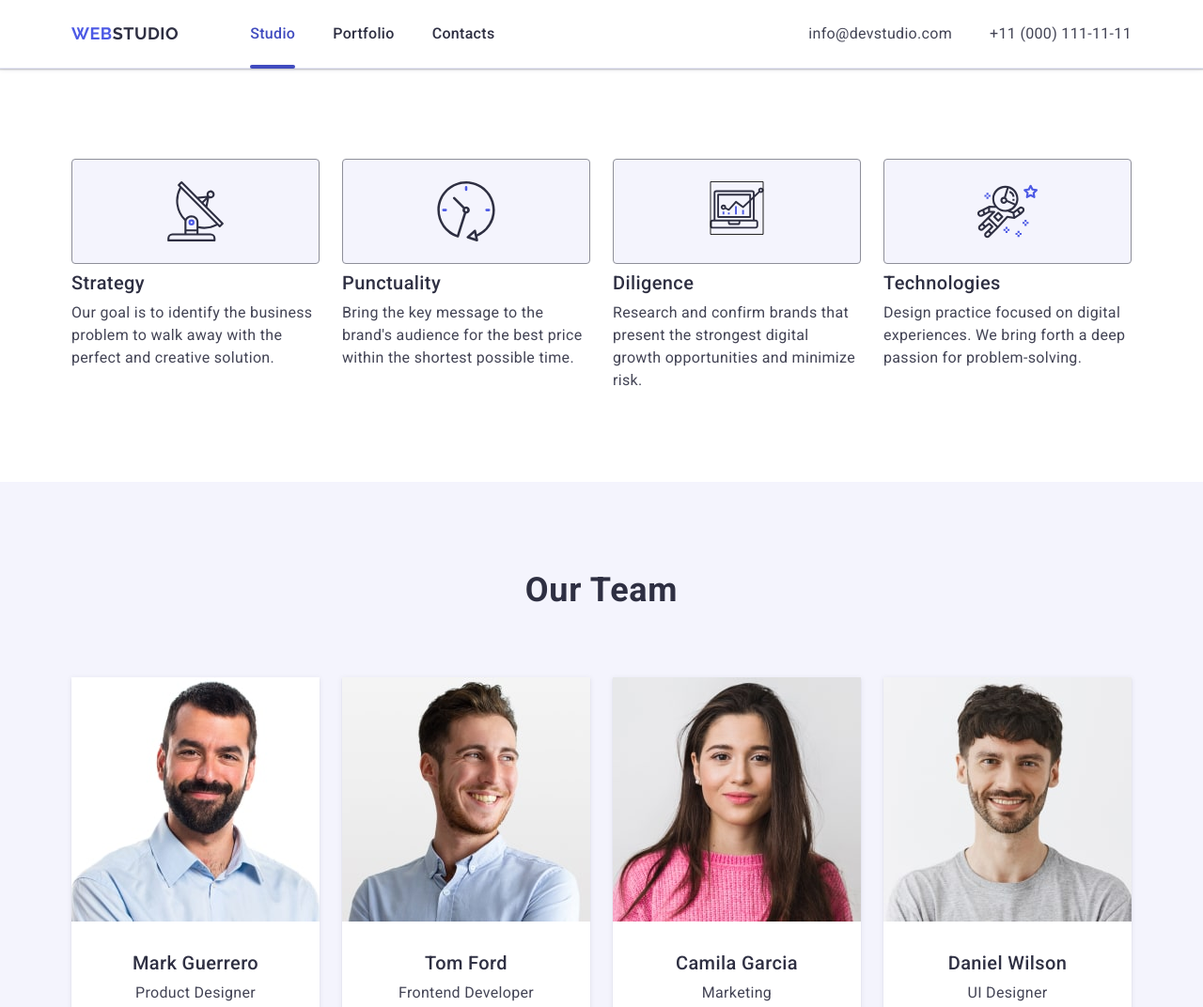
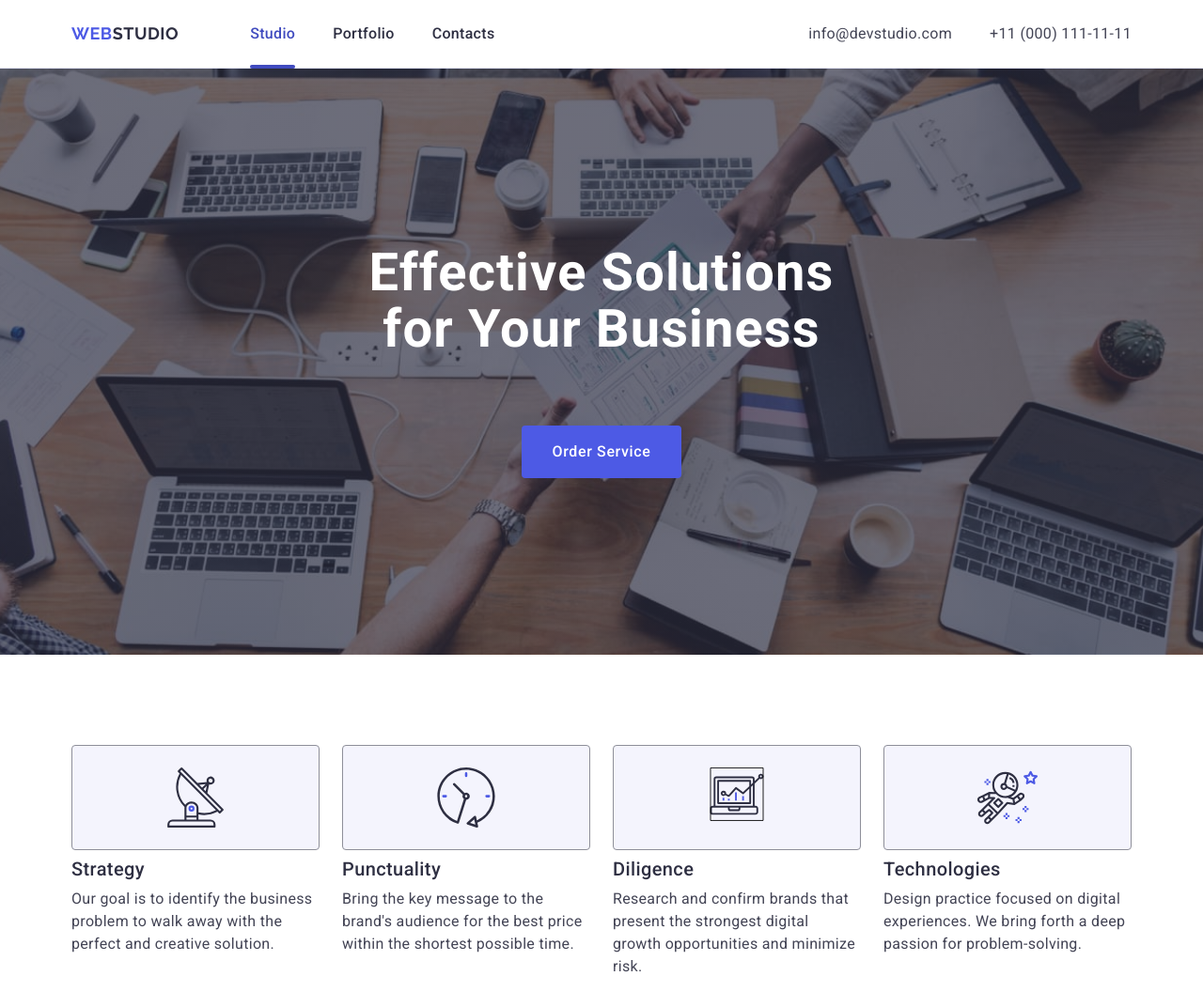
Before and after one commit to Maksym-Klymkovetskyi/goit-markup-hw-06, a plain HTML site: page index.html in a window 1280 px wide. Shown: the top 1072 px of the page at 94% size. Drawn offline with nearby package versions, Linux system fonts and the light colour scheme.

Commit message:
add her section

```diff
--- a/css/styles.css
+++ b/css/styles.css
@@ -217,12 +217,106 @@ input {
         linear-gradient(
                 rgba(46, 47, 66, 0.7),
                 rgba(46, 47, 66, 0.7)),
-        url(../images/hero-background-img.jpg);
+        url(../images/hero-img-mob-1x.jpg);
     background-repeat: no-repeat;
     background-position: center;
     background-size: cover;
 }
 
+.hero-title-one {
+    font-size: 36px;
+    line-height: 1.11;
+    letter-spacing: 0.02em;
+    text-align: center;
+    color: #fff;
+    margin-bottom: 72px;
+    max-width: 216px;
+    margin-left: auto;
+    margin-right: auto;
+}
+
+.hero-btn {
+    font-weight: 500;
+        font-size: 16px;
+        line-height: 1.5;
+        letter-spacing: 0.04em;
+        color: #fff;
+        background-color: #4d5ae5;
+        border-radius: 4px;
+        border: none;
+        cursor: pointer;
+        padding: 16px 32px;
+        display: block;
+        margin: 0 auto;
+        min-width: 169px;
+        transition: background-color 250ms cubic-bezier(0.4, 0, 0.2, 1);
+}
+
+.hero-btn:hover,
+.hero-btn:focus {
+    background-color: #404bbf;
+}
+
+@media screen and (-wedkit-min-device-pixel-ratio: 2),
+    (min-resolution: 192dpi),
+    (min-resolution: 2dppx) {
+        .hero {
+            background-image:
+                linear-gradient(rgba(46, 47, 66, 0.7),
+                                rgba(46, 47, 66, 0.7)),
+                url(../images/hero-img-mob-2x.jpg);
+    }
+}
+
+@media screen and (min-width: 768px) {
+    .hero {
+        padding-top: 112px;
+        padding-bottom: 112px;
+        background-image:
+            linear-gradient(rgba(46, 47, 66, 0.7),
+                        rgba(46, 47, 66, 0.7)),
+            url(../images/hero-img-tab-1x.jpg);
+    }
+
+    .hero-title-one {
+        font-size: 56px;
+        line-height: 1.07;
+        max-width: 496px;
+    }
+
+    @media screen and (-wedkit-min-device-pixel-ratio: 2),
+    (min-resolution: 192dpi),
+    (min-resolution: 2dppx) {
+        .hero {
+            background-image:
+                linear-gradient(rgba(46, 47, 66, 0.7),
+                                rgba(46, 47, 66, 0.7)),
+                url(../images/hero-img-tab-2x.jpg);
+            }
+    }
+}
+
+@media screen and (min-width: 1158px) {
+    .hero {
+        padding-top: 188px;
+        padding-bottom: 188px;
+        background-image:
+            linear-gradient(rgba(46, 47, 66, 0.7),
+                            rgba(46, 47, 66, 0.7)),
+            url(../images/hero-img-dek-1x.jpg);
+    }
+
+   @media screen and (-wedkit-min-device-pixel-ratio: 2),
+   (min-resolution: 192dpi),
+   (min-resolution: 2dppx) {
+       .hero {
+           background-image:
+               linear-gradient(rgba(46, 47, 66, 0.7),
+                   rgba(46, 47, 66, 0.7)),
+               url(../images/hero-img-dek-2x.jpg);
+       }
+   }
+}
 /*--------------------------------*/
 
 /*-----------FEATURES---------------*/
--- a/index.html
+++ b/index.html
@@ -44,12 +44,12 @@
     </header>
 
     <main>
-        <!-- <section class="hero">
+        <section class="hero">
             <div class="container hero-container">
                 <h1 class="hero-title-one">Effective Solutions for Your Business</h1>
                 <button class="hero-btn" type="button">Order Service</button>
             </div>
-        </section> -->
+        </section>
 
         <section class="features">
             <div class="container features-container">
```
Also changed, not shown: images/hero-background-img.jpg (deleted), images/hero-img-dek-1x.jpg (added), images/hero-img-dek-2x.jpg (added), images/hero-img-mob-1x.jpg (added), images/hero-img-mod-2x.jpg (added), images/hero-img-tab-1x.jpg (added), images/hero-img-tab-2x.jpg (added).
